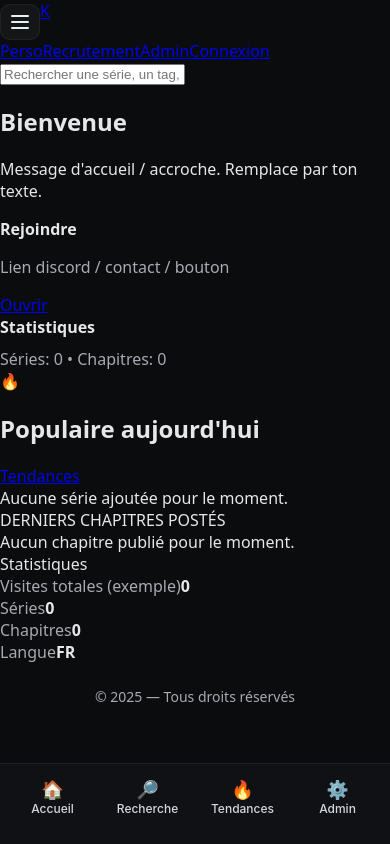
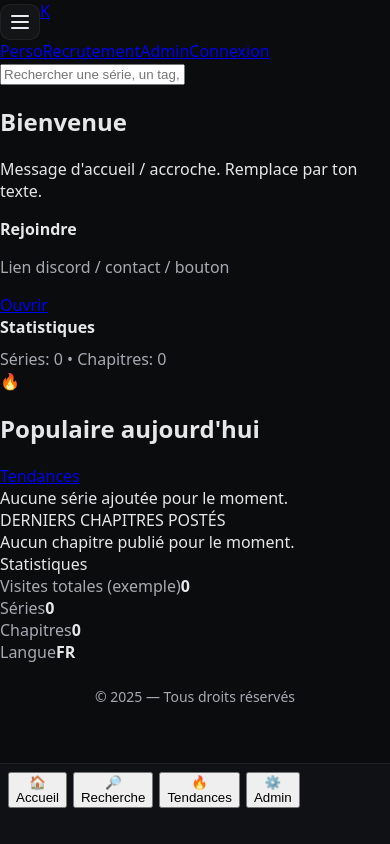
Before and after one commit to YungFritz/kyys-letters, a React (Vite) app: page / in a window 390 px wide. Built offline with nearby package versions, Linux system fonts and the light colour scheme.

Commit message:
Update MobileTabBar.tsx

```diff
--- a/src/components/MobileTabBar.tsx
+++ b/src/components/MobileTabBar.tsx
@@ -1,63 +1,46 @@
 // src/components/MobileTabBar.tsx
-import { useCallback } from "react";
-
 type Props = {
-  /** id du champ recherche pour le focus */
   searchInputId?: string;
-  /** id du bloc tendances pour y scroller */
   trendsSectionId?: string;
 };
 
-export default function MobileTabBar({
-  searchInputId = "search-input",
-  trendsSectionId = "trending",
-}: Props) {
-  const goHome = useCallback(() => {
-    // Va à l’accueil sans casser l’état
-    if (location.pathname !== "/") location.href = "/";
-    else window.scrollTo({ top: 0, behavior: "smooth" });
-  }, []);
-
-  const openSearch = useCallback(() => {
-    const el = document.getElementById(searchInputId) as
-      | HTMLInputElement
-      | null;
+export default function MobileTabBar({ searchInputId, trendsSectionId }: Props) {
+  const goHome = () => (window.location.href = "/");
+  const goAdmin = () => (window.location.href = "/admin.html");
+  const goSearch = () => {
+    if (!searchInputId) return;
+    const el = document.getElementById(searchInputId) as HTMLInputElement | null;
     if (el) {
+      el.focus();
       el.scrollIntoView({ behavior: "smooth", block: "center" });
-      setTimeout(() => el.focus(), 250);
     }
-  }, [searchInputId]);
-
-  const goTrends = useCallback(() => {
+  };
+  const goTrends = () => {
+    if (!trendsSectionId) return;
     const el = document.getElementById(trendsSectionId);
     if (el) el.scrollIntoView({ behavior: "smooth", block: "start" });
-  }, [trendsSectionId]);
-
-  const goAdmin = useCallback(() => {
-    // Ta page admin HTML
-    location.href = "/admin.html";
-  }, []);
+  };
 
   return (
-    <nav className="mobile-tabbar" role="navigation" aria-label="Navigation mobile">
-      <button className="mobile-tabitem" onClick={goHome}>
-        <span className="tab-ico" aria-hidden>🏠</span>
-        <span className="tab-txt">Accueil</span>
+    <nav className="mobile-tabbar" aria-label="Navigation mobile">
+      <button className="tabitem" onClick={goHome} aria-label="Accueil">
+        <div className="ico">🏠</div>
+        <div className="lbl">Accueil</div>
       </button>
 
-      <button className="mobile-tabitem" onClick={openSearch}>
-        <span className="tab-ico" aria-hidden>🔎</span>
-        <span className="tab-txt">Recherche</span>
+      <button className="tabitem" onClick={goSearch} aria-label="Rechercher">
+        <div className="ico">🔎</div>
+        <div className="lbl">Recherche</div>
       </button>
 
-      <button className="mobile-tabitem" onClick={goTrends}>
-        <span className="tab-ico" aria-hidden>🔥</span>
-        <span className="tab-txt">Tendances</span>
+      <button className="tabitem" onClick={goTrends} aria-label="Tendances">
+        <div className="ico">🔥</div>
+        <div className="lbl">Tendances</div>
       </button>
 
-      <button className="mobile-tabitem" onClick={goAdmin}>
-        <span className="tab-ico" aria-hidden>⚙️</span>
-        <span className="tab-txt">Admin</span>
+      <button className="tabitem" onClick={goAdmin} aria-label="Admin">
+        <div className="ico">⚙️</div>
+        <div className="lbl">Admin</div>
       </button>
     </nav>
   );
```
